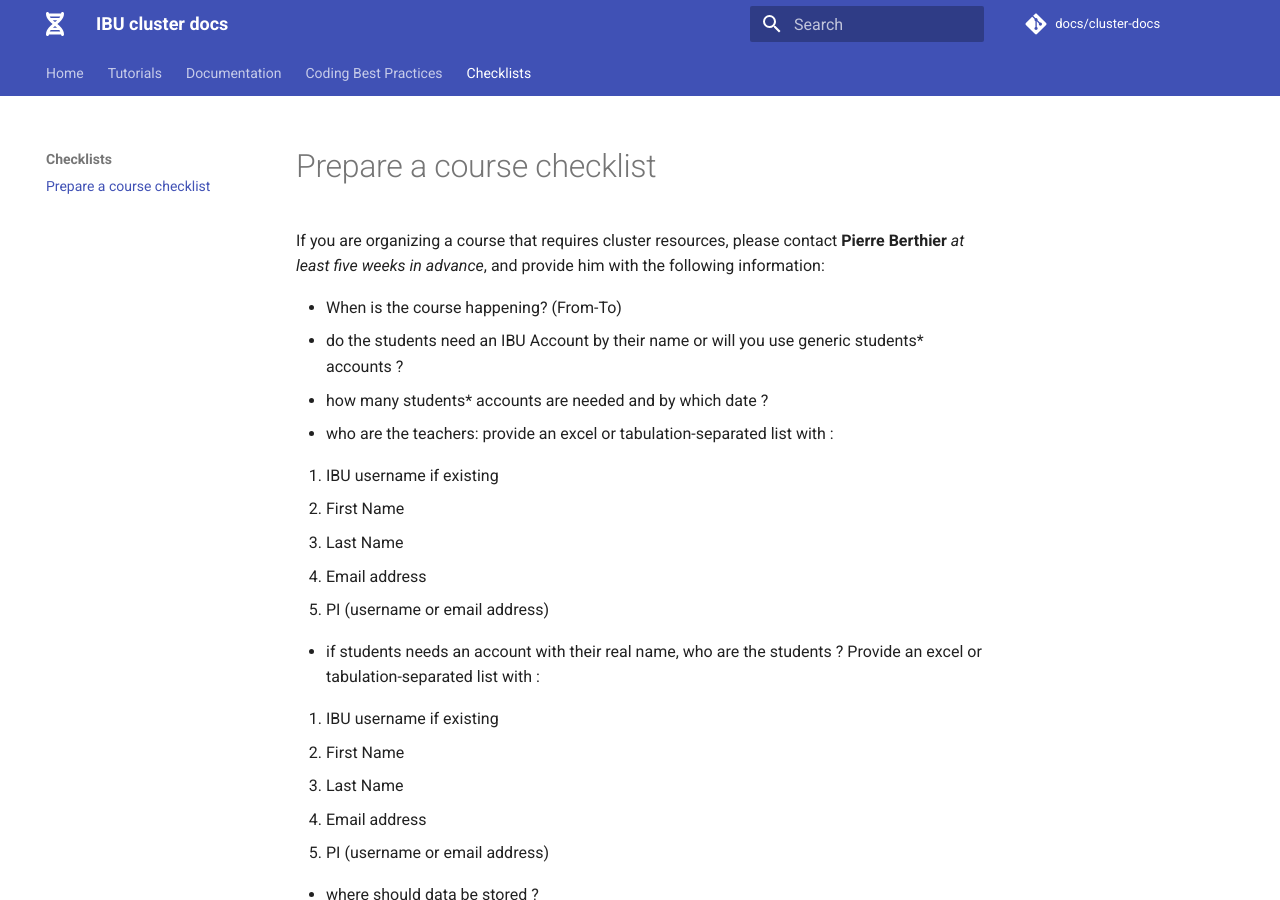
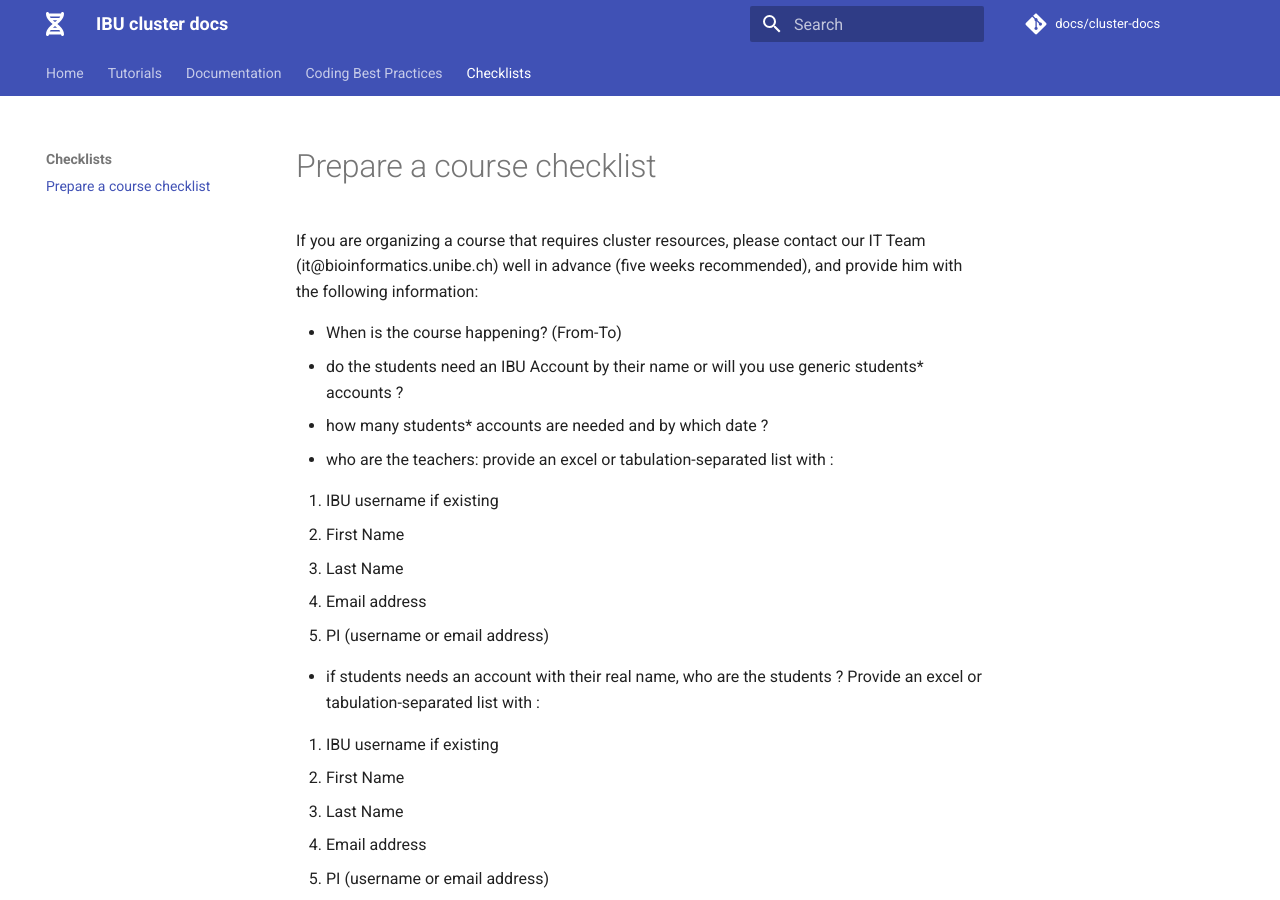
Before and after one commit to GeertvanGeest/cluster-docs, an MkDocs documentation site: the page built from docs/checklists/checklist_courses_cluster.md, in a window 1280 px wide and 900 px high. Built offline with MkDocs 1.6.1 and Material for MkDocs 9.7.7, drawn with Linux system fonts in a browser that asks for light colours.

Commit message:
be more diplomatic

```diff
--- a/docs/checklists/checklist_courses_cluster.md
+++ b/docs/checklists/checklist_courses_cluster.md
@@ -1,4 +1,4 @@
-If you are organizing a course that requires cluster resources, please contact **Pierre Berthier** _at least five weeks in advance_, and provide him with the following information:
+If you are organizing a course that requires cluster resources, please contact our IT Team (it@bioinformatics.unibe.ch) well in advance (five weeks recommended), and provide him with the following information:
 
 - When is the course happening? (From-To)
 - do the students need an IBU Account by their name or will you use generic students* accounts ?
```
